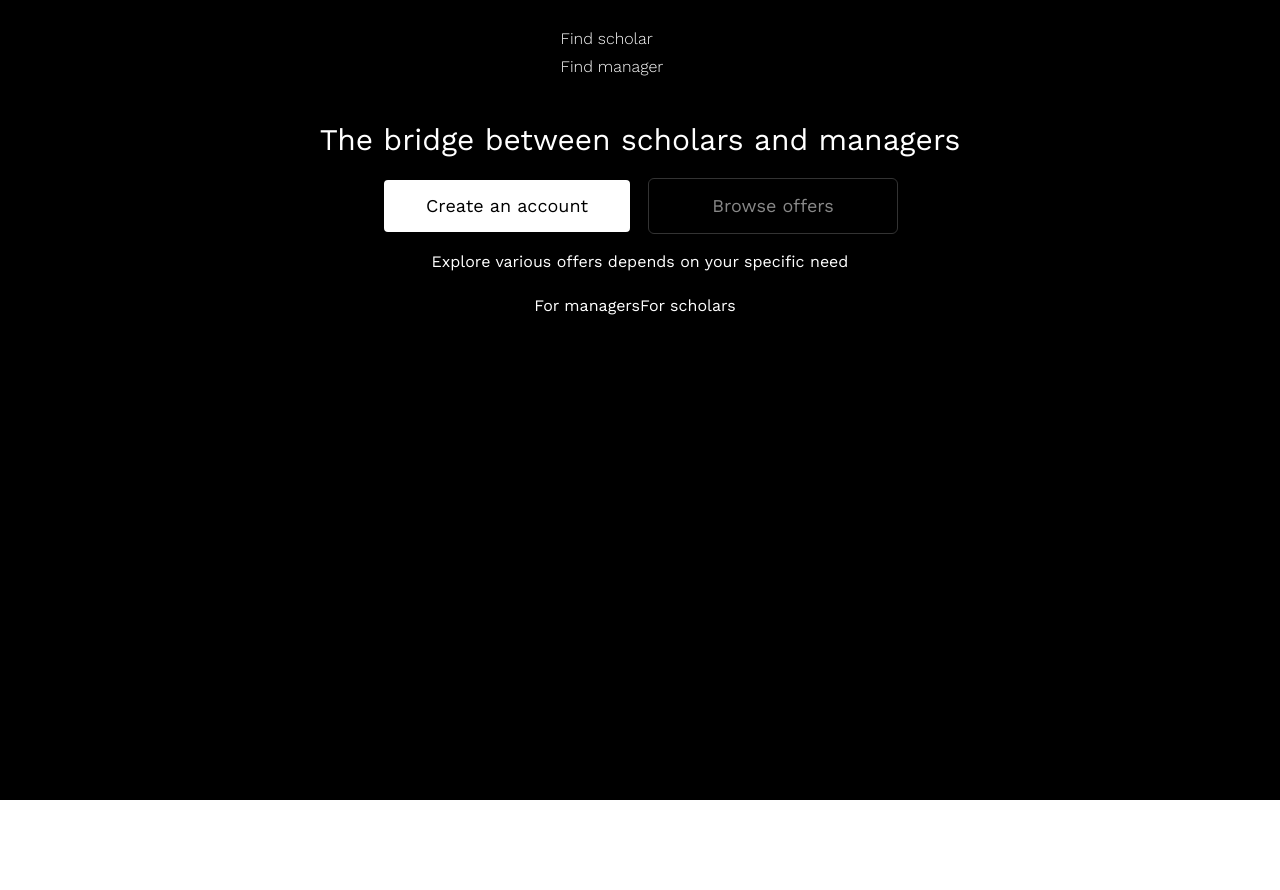
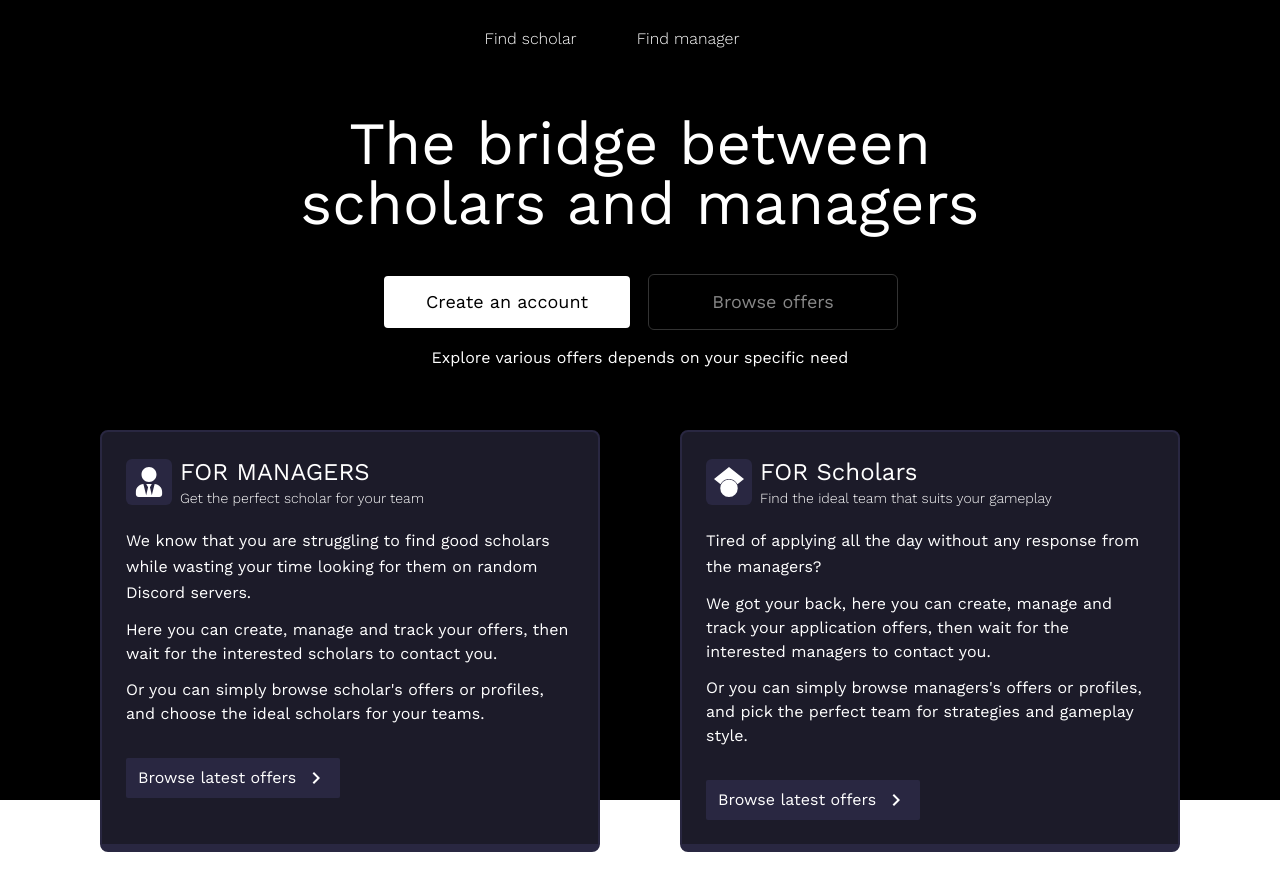
Before and after one commit to IsmailKemmoune/AxieBook, a Next.js app in the folder client/: page /feed in a window 1280 px wide. Before the commit the page ends 800 px from the top, so only its background shows below. Built offline with nearby package versions, Linux system fonts and the light colour scheme.

Commit message:
added manager and cholar features card

```diff
--- /dev/null
+++ b/client/components/FeatureManagerCard.jsx
@@ -0,0 +1,40 @@
+import { FaUserTie } from "react-icons/fa";
+import { MdKeyboardArrowRight } from "react-icons/md";
+
+export default function FeaturManagerCard() {
+  return (
+    <div className="m-10 bg-primary w-[500px] p-6 rounded-lg border-2 border-b-8 border-secondary hover:shadow-card hover:-translate-y-1 transition duration-200 ease-linear">
+      <div className="flex items-center">
+        <div className="bg-secondary rounded-md p-2 mr-2">
+          <FaUserTie className="text-3xl" />
+        </div>
+        <div className="flex flex-col">
+          <h1 className="text-2xl font-medium">FOR MANAGERS</h1>
+          <p className="text-sm font-light">
+            Get the perfect scholar for your team
+          </p>
+        </div>
+      </div>
+      <div className="mt-5 flex flex-col space-y-3">
+        <p className="leading-relaxed">
+          We know that you are struggling to find good scholars while wasting
+          your time looking for them on random Discord servers.
+        </p>
+        <p>
+          Here you can create, manage and track your offers, then wait for the
+          interested scholars to contact you.
+        </p>
+        <p>
+          Or you can simply browse scholar's offers or profiles, and choose the
+          ideal scholars for your teams.
+        </p>
+      </div>
+      <div className="">
+        <button className="flex items-center bg-secondary py-2 px-3 mt-8 hover:shadow-button hover:bg-white hover:text-shades-400 transition duration-100 ease-linear rounded-sm">
+          Browse latest offers
+          <MdKeyboardArrowRight className="text-2xl ml-2" />
+        </button>
+      </div>
+    </div>
+  );
+}
--- /dev/null
+++ b/client/components/FeatureScholarCard.jsx
@@ -0,0 +1,40 @@
+import { SiGooglescholar } from "react-icons/si";
+import { MdKeyboardArrowRight } from "react-icons/md";
+
+export default function FeaturScholarCard() {
+  return (
+    <div className="m-10 bg-primary w-[500px] p-6 rounded-lg border-2 border-b-8 border-secondary hover:shadow-card hover:-translate-y-1 transition duration-200 ease-linear">
+      <div className="flex items-center">
+        <div className="bg-secondary rounded-md p-2 mr-2">
+          <SiGooglescholar className="text-3xl" />
+        </div>
+        <div className="flex flex-col">
+          <h1 className="text-2xl font-medium">FOR Scholars</h1>
+          <p className="text-sm font-light">
+            Find the ideal team that suits your gameplay
+          </p>
+        </div>
+      </div>
+      <div className="mt-5 flex flex-col space-y-3">
+        <p className="leading-relaxed">
+          Tired of applying all the day without any response from the managers?
+        </p>
+        <p>
+          We got your back, here you can create, manage and track your
+          application offers, then wait for the interested managers to contact
+          you.
+        </p>
+        <p>
+          Or you can simply browse managers's offers or profiles, and pick the
+          perfect team for strategies and gameplay style.
+        </p>
+      </div>
+      <div className="">
+        <button className="flex items-center bg-secondary py-2 px-3 mt-8 hover:shadow-button hover:bg-white hover:text-shades-400 transition duration-100 ease-linear rounded-sm">
+          Browse latest offers
+          <MdKeyboardArrowRight className="text-2xl ml-2" />
+        </button>
+      </div>
+    </div>
+  );
+}
--- a/client/pages/feed.jsx
+++ b/client/pages/feed.jsx
@@ -1,4 +1,6 @@
 import Link from "next/link";
+import FeatureManagerCard from "../components/FeatureManagerCard";
+import FeatureScholarCard from "../components/FeatureScholarCard";
 
 const glassmorphism = {
   display: "flex",
@@ -22,7 +24,7 @@ export default function Feed() {
   return (
     <div className="bg-black w-full h-full text-white">
       <nav style={glassmorphism}>
-        <ul>
+        <ul className="flex ">
           <Link href="/manager-post-creation">
             <li className="mr-14 font-light cursor-pointer border-2 border-transparent hover:border-b-2 hover:border-b-white">
               Find scholar
@@ -38,7 +40,10 @@ export default function Feed() {
       <main>
         {/* hero */}
         <section className="flex flex-col items-center py-4">
-          <h1 className="text-3xl">The bridge between scholars and managers</h1>
+          <div className="flex flex-col justify-center items-center py-5">
+            <h1 className="text-6xl">The bridge between</h1>
+            <h1 className="text-6xl">scholars and managers</h1>
+          </div>
           <div className="flex mt-5 space-x-4">
             <button className="bg-white w-[250px] py-3 rounded-md border-2 border-black hover:border-white hover:bg-black hover:border-2 text-black hover:text-white text-lg transition duration-200 ease-linear">
               Create an account
@@ -52,12 +57,8 @@ export default function Feed() {
         <section className="flex flex-col items-center">
           <p>Explore various offers depends on your specific need</p>
           <div className="grid grid-cols-2 mt-5">
-            <div>
-              <h3>For managers</h3>
-            </div>
-            <div>
-              <h3>For scholars</h3>
-            </div>
+            <FeatureManagerCard />
+            <FeatureScholarCard />
           </div>
         </section>
       </main>
--- a/client/tailwind.config.js
+++ b/client/tailwind.config.js
@@ -63,7 +63,8 @@ module.exports = {
       boxShadow: {
         post: "#25233b -5px 5px, #211f34 -10px 10px, #1d1b2e -15px 15px",
         default: "rgba(0, 0, 0, 0.24) 0px 3px 8px",
-        button: "rgba(0, 0, 0, 0.1) 0px 4px 6px -1px, rgba(0, 0, 0, 0.06) 0px 2px 4px -1px"
+        button: "rgba(0, 0, 0, 0.1) 0px 4px 6px -1px, rgba(0, 0, 0, 0.06) 0px 2px 4px -1px",
+        card: "rgba(41, 39, 65, 0.56) 0px 22px 70px 4px;"
       },
       gridTemplateColumns: {
         layout: "1fr 1300px 20%",
```
